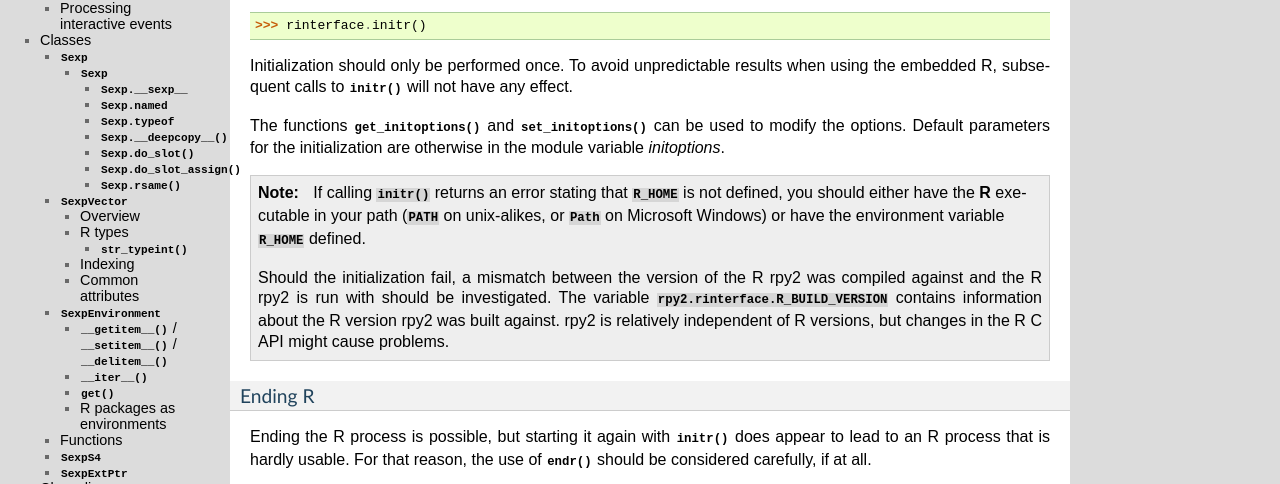
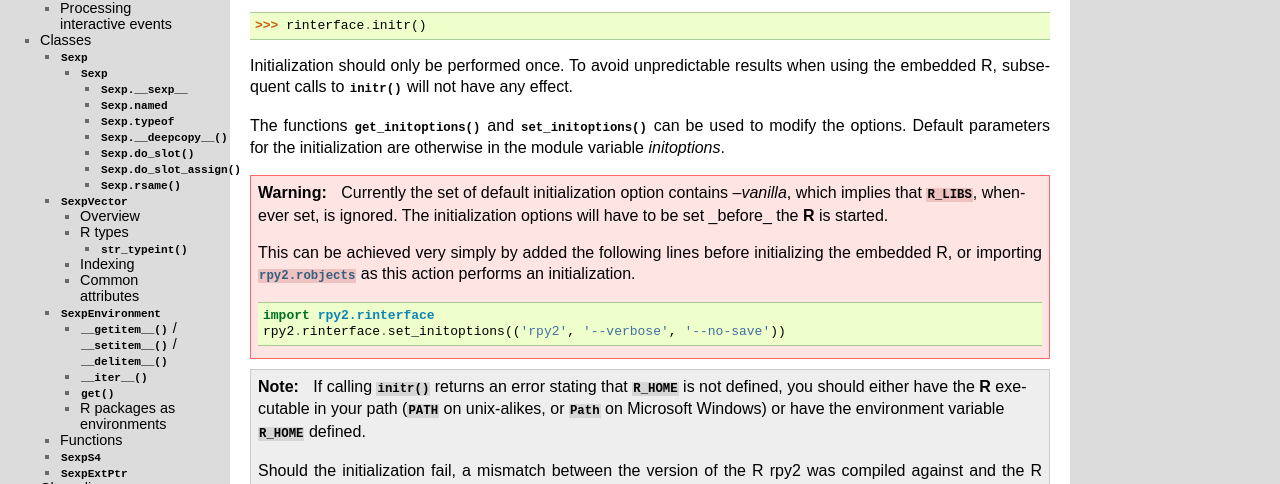
Before and after one commit to rpy2/rpy2, a Sphinx documentation site: the page built from doc/source/rinterface.rst, in a window 1280 px wide and 900 px high, scrolled down 471 px, cut to the strip 76-560 px from the top of the window. Built offline with Sphinx 7.4.7, drawn with Linux system fonts in a browser that asks for light colours; formulas are drawn with MathJax 3.

Commit message:
doc about getting R_LIBS to work

```diff
--- a/doc/source/rinterface.rst
+++ b/doc/source/rinterface.rst
@@ -49,12 +49,27 @@ can be used to modify the options.
 Default parameters for the initialization are otherwise
 in the module variable `initoptions`.
 
+.. warning::
+   Currently the set of default initialization option contains `--vanilla`,
+   which implies that :envvar:`R_LIBS`, whenever set, is ignored.
+   The initialization options will have to be set _before_ the :program:`R`
+   is started.
+
+   This can be achieved very simply by added the following lines before initializing
+   the embedded R, or importing :mod:`rpy2.robjects` as this action performs an initialization.
+
+   .. code-block:: python
+
+      import rpy2.rinterface
+      rpy2.rinterface.set_initoptions(('rpy2', '--verbose', '--no-save'))
+
 
 
 .. index::
    single: initialize R_HOME
 
 .. note::
+
    If calling :func:`initr` returns an error stating that
    :envvar:`R_HOME` is not defined, you should either have the :program:`R` executable in
    your path (:envvar:`PATH` on unix-alikes, or :envvar:`Path` on Microsoft Windows) or
```
Also changed, not shown: other parts of doc/source/rinterface.rst (+1 -0 lines).
